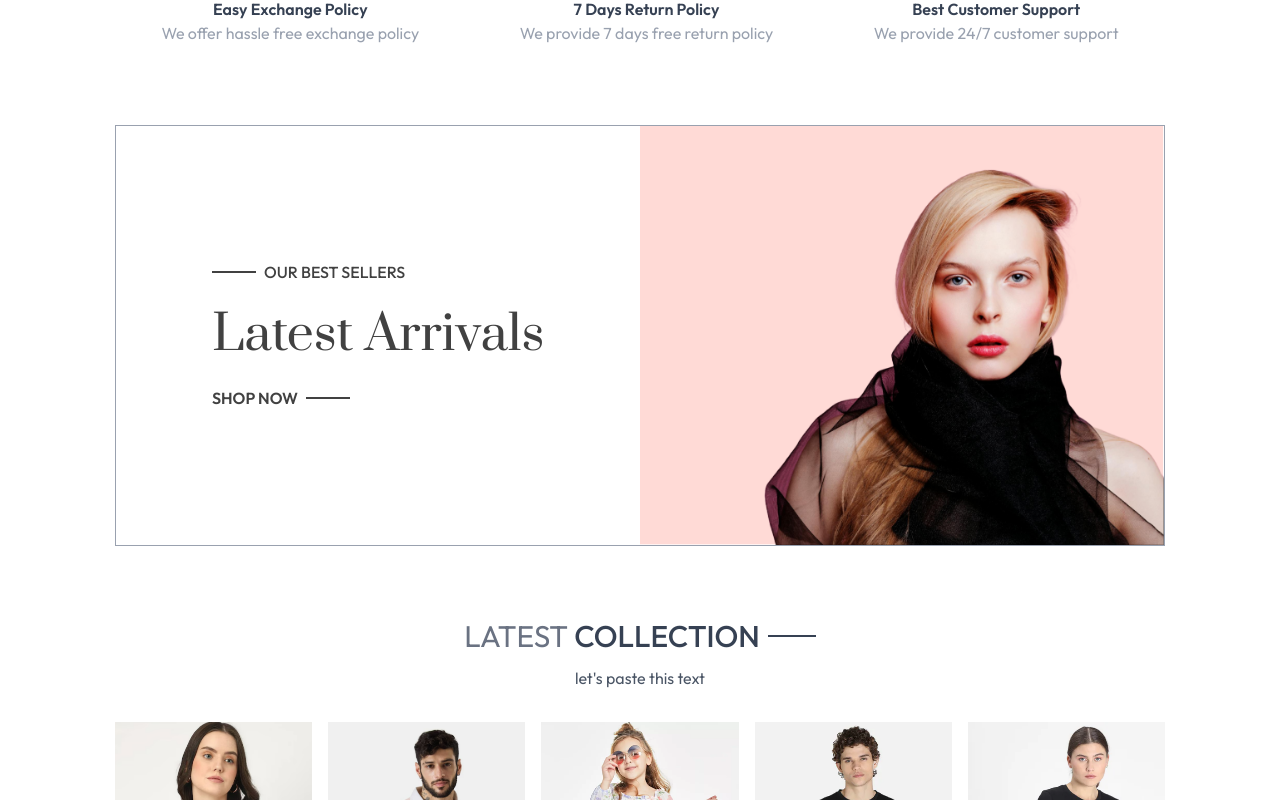
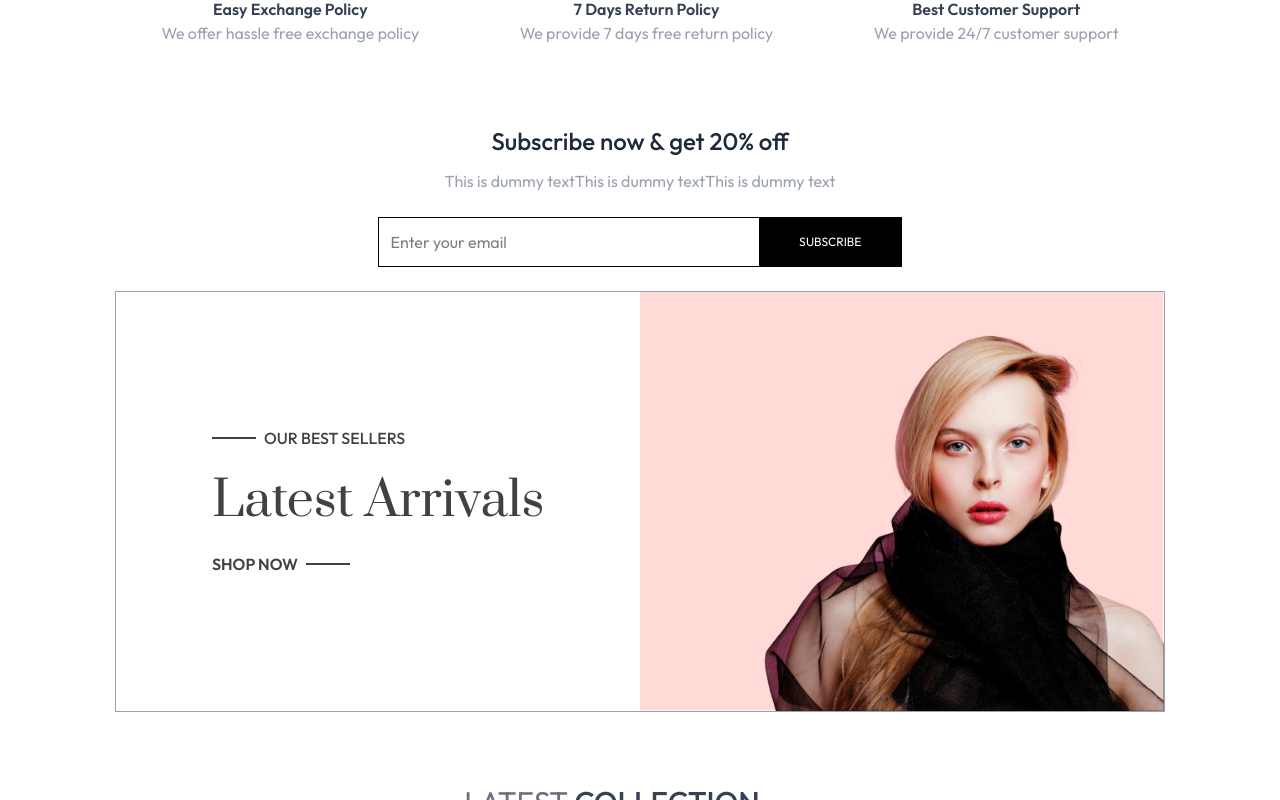
Before and after one commit to dbpthk/ecommerce-website, a React (Vite) app: page /home in a window 1280 px wide. Shown: the part 1980-2780 px from the top of the page. Built offline with nearby package versions, Linux system fonts and the light colour scheme; a web font is replaced by a local one.

Commit message:
newsletter subscription field add

```diff
--- /dev/null
+++ b/src/components/NewsLetterBox.jsx
@@ -0,0 +1,42 @@
+import { useState } from "react";
+
+const NewsLetterBox = () => {
+  const [formData, setFormData] = useState("");
+
+  const onSubmitHandler = (event) => {
+    event.preventDefault();
+    setFormData("");
+  };
+
+  return (
+    <div className="text-center">
+      <p className="text-2xl font-medium text-gray-800">
+        Subscribe now & get 20% off
+      </p>
+      <p className="text-gray-400 mt-3">
+        This is dummy textThis is dummy textThis is dummy text
+      </p>
+      <form
+        onSubmit={onSubmitHandler}
+        className="w-full sm:w-1/2 flex items-center gap-3 mx-auto my-6 border pl-3"
+      >
+        <input
+          className="w-full sm:flex-1 outline-none"
+          type="email"
+          placeholder="Enter your email"
+          required
+          value={formData}
+          onChange={(event) => setFormData(event.target.value)}
+        />
+        <button
+          type="submit"
+          className="bg-black text-white text-xs px-10 py-4 cursor-pointer"
+        >
+          SUBSCRIBE
+        </button>
+      </form>
+    </div>
+  );
+};
+
+export default NewsLetterBox;
--- a/src/components/OurPolicy.jsx
+++ b/src/components/OurPolicy.jsx
@@ -1,4 +1,3 @@
-import React from "react";
 import { assets } from "../assets/frontend_assets/assets";
 
 const OurPolicy = () => {
--- a/src/pages/Home.jsx
+++ b/src/pages/Home.jsx
@@ -1,6 +1,7 @@
 import BestSeller from "../components/BestSeller";
 import Hero from "../components/Hero";
 import LatestCollection from "../components/LatestCollection";
+import NewsLetterBox from "../components/NewsLetterBox";
 import OurPolicy from "../components/OurPolicy";
 
 const Home = () => {
@@ -10,6 +11,7 @@
       <LatestCollection />
       <BestSeller />
       <OurPolicy />
+      <NewsLetterBox />
     </div>
   );
 };
```
